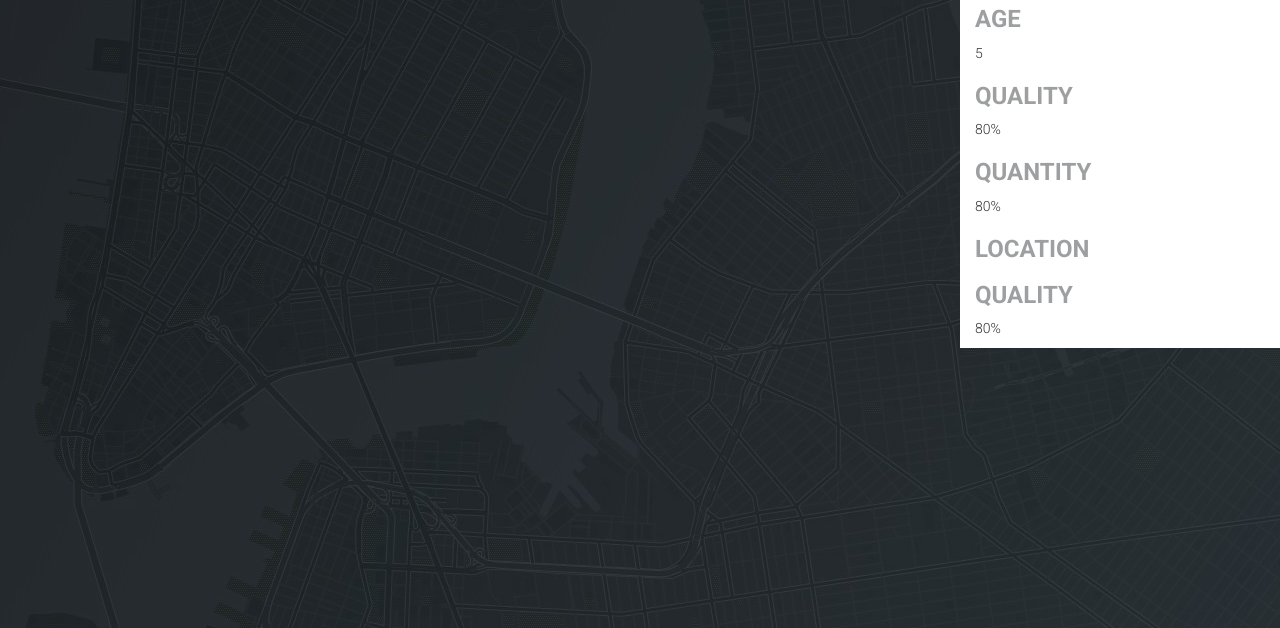
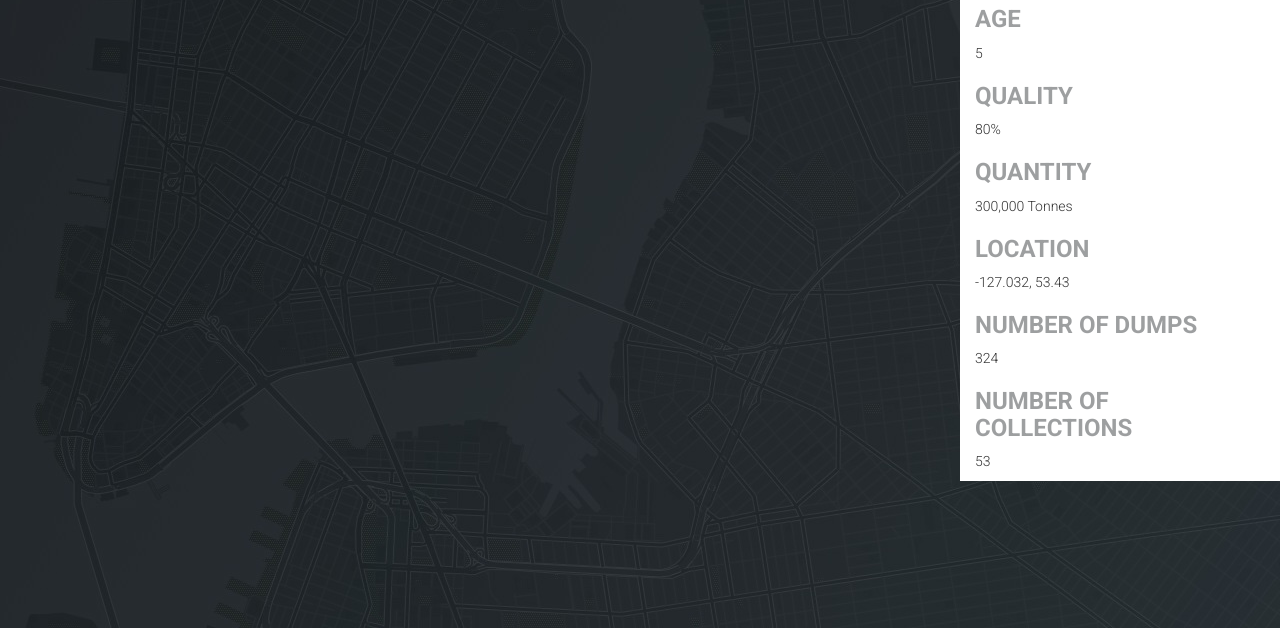
Before and after one commit to Coder-Club-Unearthed/webapp, a Django app: template proj/src/templates/home1.html in a window 1280 px wide. Shown: the part 172-800 px from the top of the page. Run offline with Django 3.2, Linux system fonts and the light colour scheme; the template is opened without the code that fills it, so the values that code supplies are empty; some libraries are stand-ins or nearby versions.

Commit message:
adding more side bar elements
adding more side bar elements

```diff
--- a/proj/src/templates/home1.html
+++ b/proj/src/templates/home1.html
@@ -71,11 +71,13 @@
 				<h3 class="side_bar-heading"> Quality</h3>
 				<p id='zone-quality'> 80%</p>
 				<h3 class="side_bar-heading"> Quantity</h3>
-				<p id='zone-quantity'> 80%</p>
+				<p id='zone-quantity'> 300,000 Tonnes</p>
 				<h3 class="side_bar-heading">Location</h3>
-				<p id='zone-location'> </p>
-				<h3 class="side_bar-heading"> Quality</h3>
-				<p id='zone-age'> 80%</p>
+				<p id='zone-location'> -127.032, 53.43 </p>
+				<h3 class="side_bar-heading"> Number of Dumps</h3>
+				<p id='zone-number-of-dumps'> 324</p>
+				<h3 class="side_bar-heading"> Number of Collections</h3>
+				<p id='zone-number-of-collections'> 53</p>
 			</div>
   </div>
 
```
